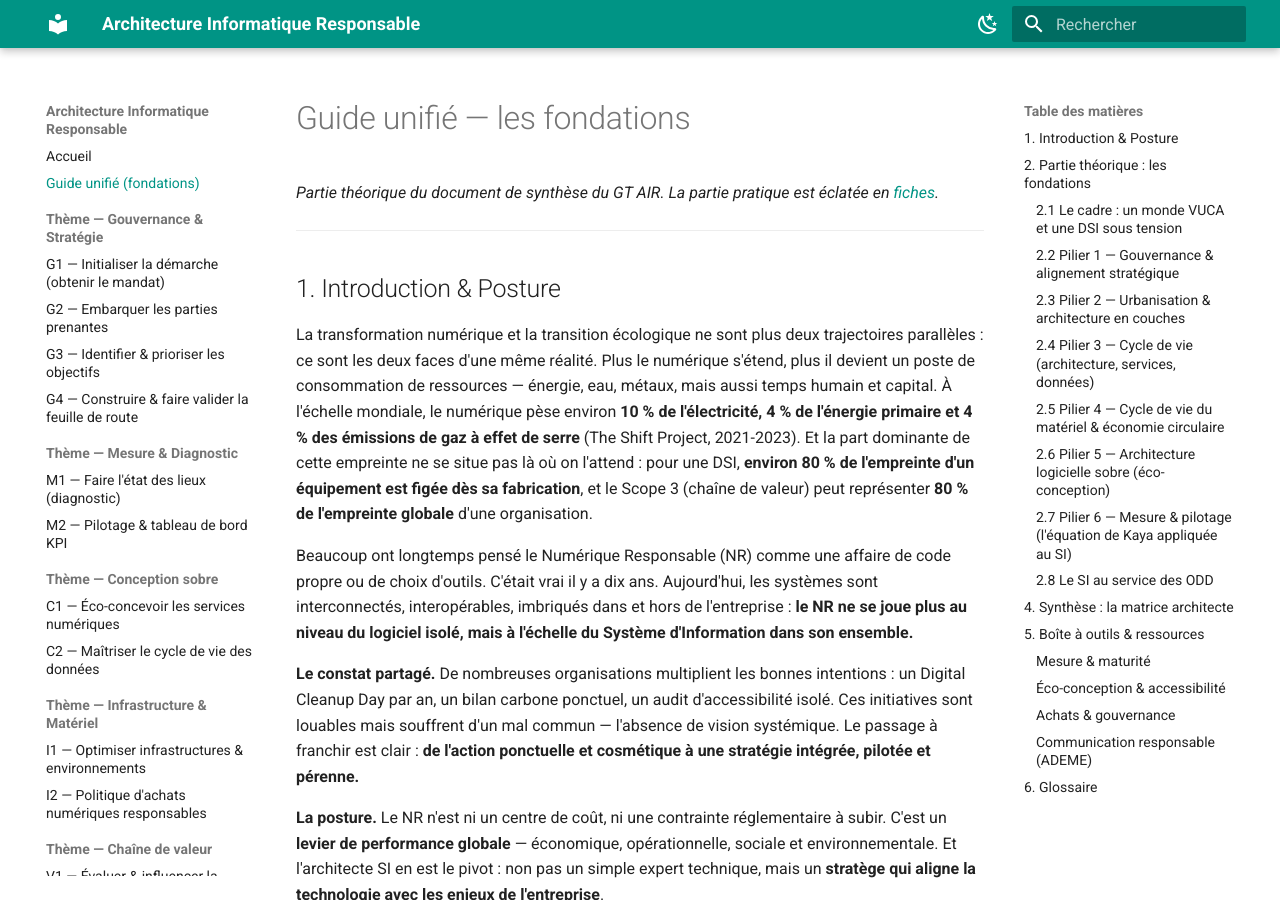
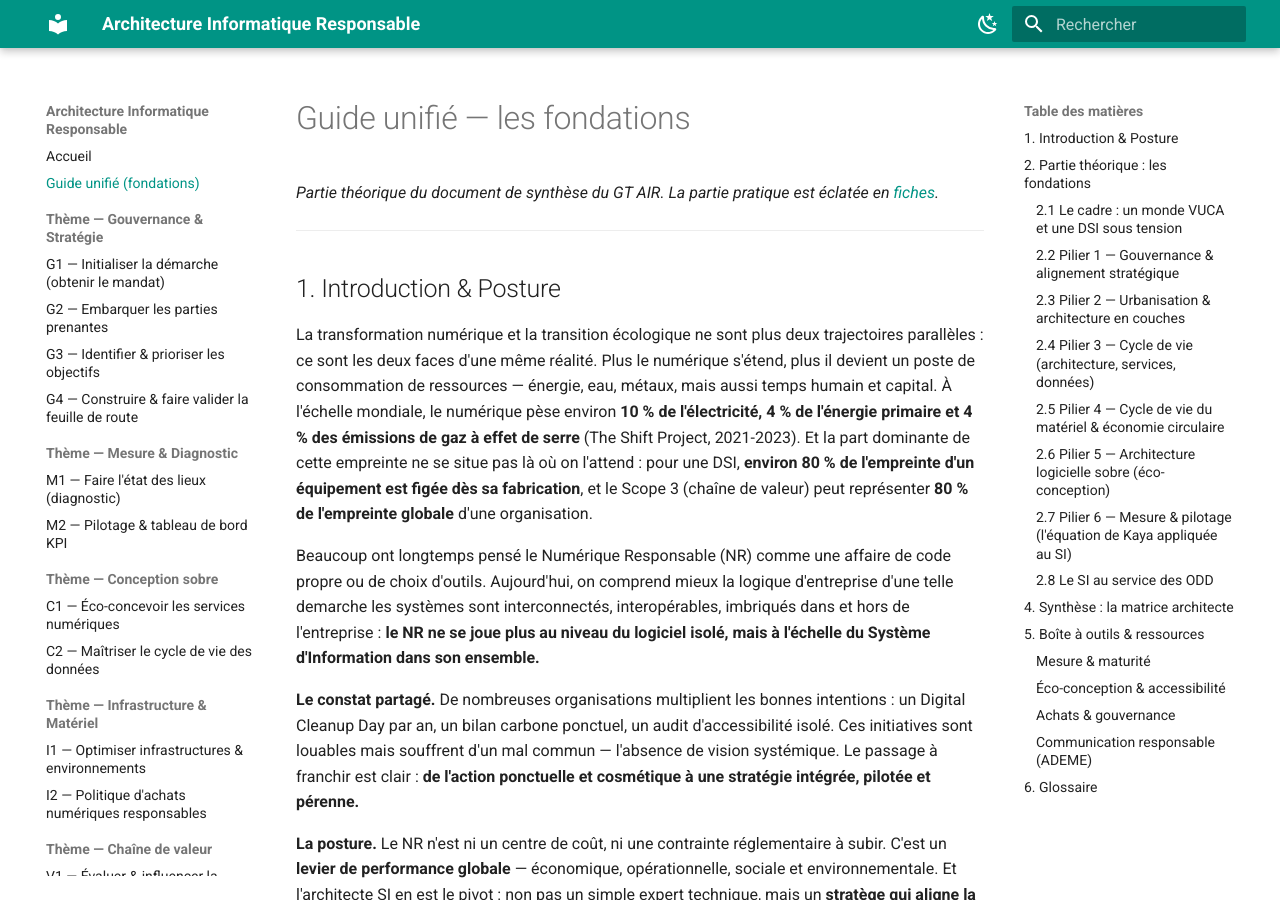
Before and after one commit to Institut-du-Numerique-Responsable/BP-AIR, an MkDocs documentation site: the page built from docs/guide-unifie.md, in a window 1280 px wide and 900 px high. Built offline with MkDocs 1.6.1 and Material for MkDocs 9.7.7, drawn with Linux system fonts in a browser that asks for light colours.

Commit message:
Update guide-unifie.md

```diff
--- a/docs/guide-unifie.md
+++ b/docs/guide-unifie.md
@@ -8,7 +8,7 @@
 
 La transformation numérique et la transition écologique ne sont plus deux trajectoires parallèles : ce sont les deux faces d'une même réalité. Plus le numérique s'étend, plus il devient un poste de consommation de ressources — énergie, eau, métaux, mais aussi temps humain et capital. À l'échelle mondiale, le numérique pèse environ **10 % de l'électricité, 4 % de l'énergie primaire et 4 % des émissions de gaz à effet de serre** (The Shift Project, 2021-2023). Et la part dominante de cette empreinte ne se situe pas là où on l'attend : pour une DSI, **environ 80 % de l'empreinte d'un équipement est figée dès sa fabrication**, et le Scope 3 (chaîne de valeur) peut représenter **80 % de l'empreinte globale** d'une organisation.
 
-Beaucoup ont longtemps pensé le Numérique Responsable (NR) comme une affaire de code propre ou de choix d'outils. C'était vrai il y a dix ans. Aujourd'hui, les systèmes sont interconnectés, interopérables, imbriqués dans et hors de l'entreprise : **le NR ne se joue plus au niveau du logiciel isolé, mais à l'échelle du Système d'Information dans son ensemble.**
+Beaucoup ont longtemps pensé le Numérique Responsable (NR) comme une affaire de code propre ou de choix d'outils. Aujourd'hui, on comprend mieux la logique d'entreprise d'une telle demarche les systèmes sont interconnectés, interopérables, imbriqués dans et hors de l'entreprise : **le NR ne se joue plus au niveau du logiciel isolé, mais à l'échelle du Système d'Information dans son ensemble.**
 
 **Le constat partagé.** De nombreuses organisations multiplient les bonnes intentions : un Digital Cleanup Day par an, un bilan carbone ponctuel, un audit d'accessibilité isolé. Ces initiatives sont louables mais souffrent d'un mal commun — l'absence de vision systémique. Le passage à franchir est clair : **de l'action ponctuelle et cosmétique à une stratégie intégrée, pilotée et pérenne.**
 
```
